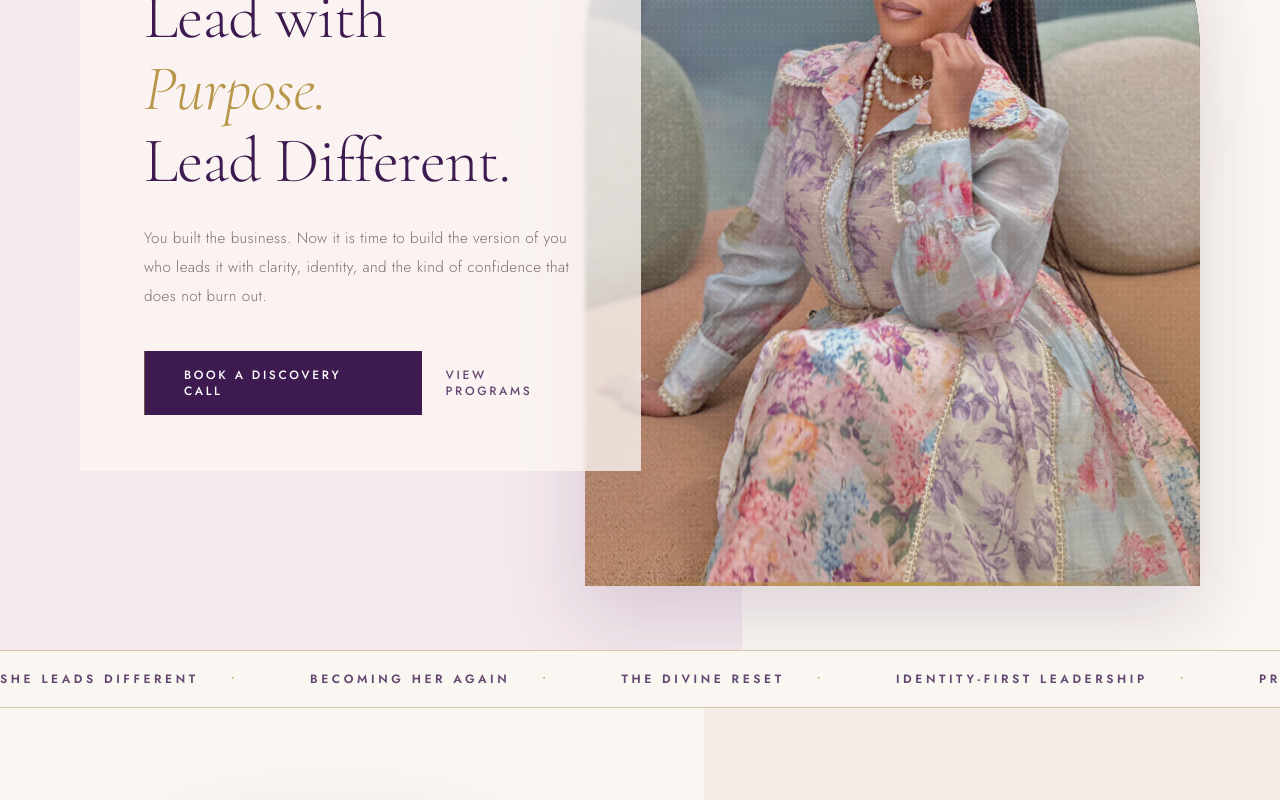
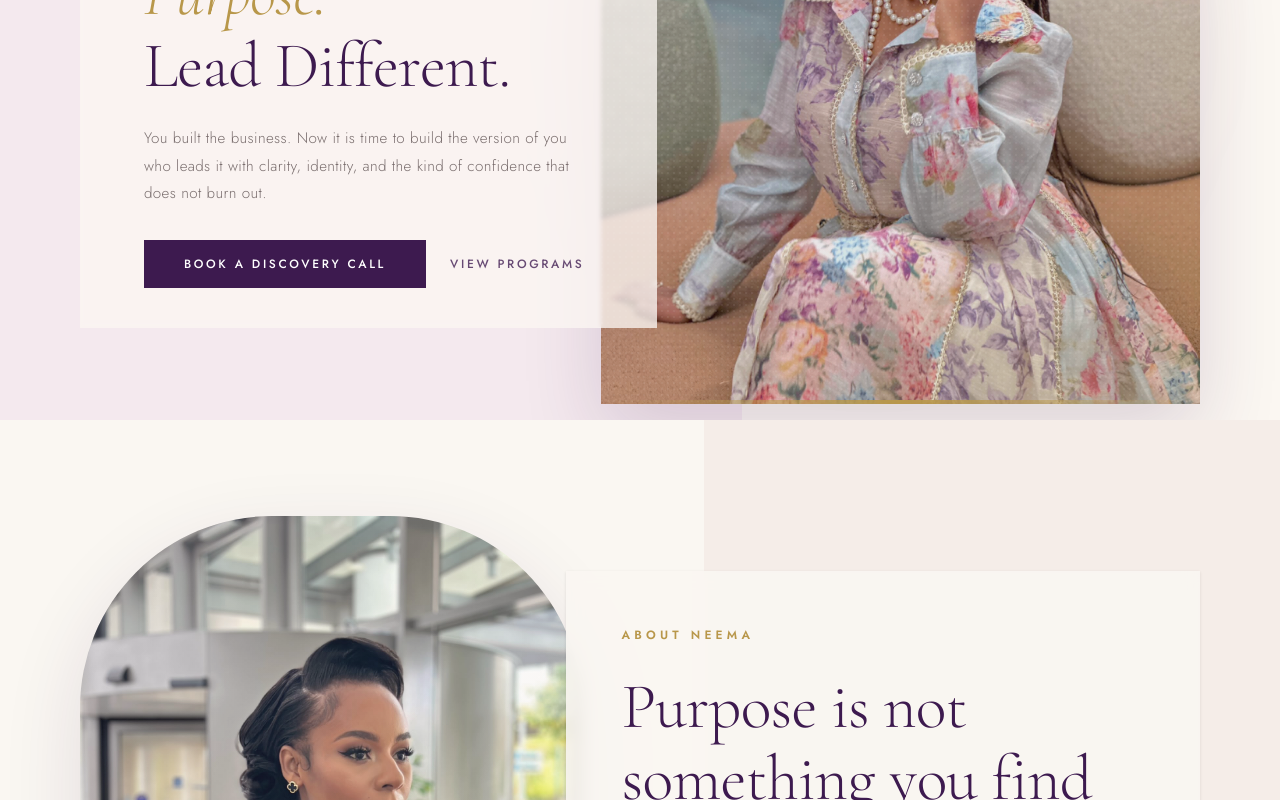
Before and after one commit to Peshmay/neem-personal-channel, a React (Vite) app in the folder apps/client/: page / in a window 1280 px wide. Shown: the part 380-1180 px from the top of the page. Built offline with nearby package versions, Linux system fonts and the light colour scheme.

Commit message:
content to be visible

```diff
--- a/apps/client/src/pages/HomePage.tsx
+++ b/apps/client/src/pages/HomePage.tsx
@@ -4,31 +4,30 @@ export default function HomePage() {
   return (
     <>
       <HeroSection />
-      <MarqueeStrip />
+
       <AboutPreviewSection />
       <ProgramsSection />
       <TestimonialSection />
     </>
   );
 }
+
 function HeroSection() {
   return (
     <section className="relative overflow-hidden bg-[#FBF7F2]">
       <div className="absolute left-0 top-0 hidden h-full w-[58%] bg-[#F4E9EE] lg:block" />
       <div className="absolute left-[48%] top-20 hidden h-[520px] w-[520px] rounded-full bg-[rgba(184,151,74,0.08)] blur-3xl lg:block" />
 
-      <div className="relative mx-auto flex max-w-7xl flex-col px-6 py-10 md:px-16 lg:grid lg:min-h-[calc(100vh-82px)] lg:grid-cols-[0.92fr_1.08fr] lg:items-center lg:gap-10 lg:px-20 lg:py-16">
-        {/* Image first on mobile */}
-        <div className="relative order-1 min-h-[430px] overflow-hidden rounded-t-[14rem] bg-[var(--color-plum)] shadow-[0_30px_80px_rgba(61,26,79,0.16)] md:min-h-[560px] md:rounded-t-[18rem] lg:order-2 lg:-ml-8 lg:min-h-[620px] lg:rounded-t-[18rem]">
+      <div className="relative mx-auto flex max-w-7xl flex-col px-6 py-10 md:px-16 lg:grid lg:h-[calc(100svh-82px)] lg:max-h-[900px] lg:min-h-[600px] lg:grid-cols-[0.95fr_1.05fr] lg:items-center lg:gap-10 lg:px-20 lg:pb-4 lg:pt-8">
+        {/* Image */}
+        <div className="relative order-1 h-[430px] overflow-hidden rounded-t-[14rem] bg-[var(--color-plum)] shadow-[0_30px_80px_rgba(61,26,79,0.16)] md:h-[560px] md:rounded-t-[18rem] lg:order-2 lg:-ml-8 lg:h-[calc(100svh-82px-3rem)] lg:max-h-[860px] lg:self-end lg:rounded-t-[16rem]">
           <div className="absolute inset-0 z-10 bg-gradient-to-br from-[rgba(61,26,79,0.28)] via-transparent to-[rgba(184,151,74,0.22)]" />
 
           <img
             src="/images/neema-founder.jpg"
             alt="Neema Souveraine"
-            className="h-full w-full object-cover object-[50%_42%] opacity-[0.92] contrast-[0.96] saturate-[0.92]"
-            onError={(event) => {
-              event.currentTarget.style.display = "none";
-            }}
+            className="h-full w-full object-cover object-[50%_35%] opacity-[0.92] contrast-[0.96] saturate-[0.92]"
+            onError={(e) => (e.currentTarget.style.display = "none")}
           />
 
           <div className="pointer-events-none absolute inset-0 z-20 opacity-[0.08] [background-image:radial-gradient(circle_at_1px_1px,rgba(255,255,255,0.8)_1px,transparent_0)] [background-size:6px_6px]" />
@@ -40,62 +39,34 @@ function HeroSection() {
           <div className="absolute bottom-0 left-0 right-0 z-30 h-1 bg-gradient-to-r from-transparent via-[var(--color-gold)] to-transparent" />
         </div>
 
-        {/* Text second on mobile */}
+        {/* Text */}
         <div className="relative z-20 order-2 mt-10 max-w-2xl lg:order-1 lg:-mr-16 lg:mt-0">
-          <div className="bg-[rgba(251,247,242,0.78)] px-8 py-8 backdrop-blur-[2px] md:px-12 lg:px-16 lg:py-14">
-            <p className="mb-7 text-xs font-semibold uppercase tracking-[0.35em] text-[var(--color-gold)]">
+          <div className="bg-[rgba(251,247,242,0.78)] px-8 py-8 backdrop-blur-[2px] md:px-12 lg:px-12 lg:py-10 xl:px-16">
+            <p className="mb-5 text-xs font-semibold uppercase tracking-[0.35em] text-[var(--color-gold)]">
               Coaching for Women Entrepreneurs
             </p>
 
-            <h1 className="editorial-headline mb-7 max-w-4xl">
+            <h1 className="editorial-headline mb-6 max-w-4xl lg:text-[clamp(2.75rem,6.5vh,4.75rem)] lg:leading-[1.05]">
               Lead with <br />
               <em>Purpose.</em>
               <br />
               Lead Different.
             </h1>
 
-            <p className="max-w-xl text-[0.95rem] font-light leading-[1.9] tracking-wide text-[var(--color-mist)]">
+            <p className="max-w-xl text-[0.95rem] font-light leading-[1.8] tracking-wide text-[var(--color-mist)]">
               You built the business. Now it is time to build the version of you
               who leads it with clarity, identity, and the kind of confidence
               that does not burn out.
             </p>
 
-            <div className="mt-10 flex flex-col items-start gap-6 sm:flex-row sm:items-center">
+            <div className="mt-8 flex flex-col items-start gap-6 sm:flex-row sm:items-center">
               <ButtonLink to="/sanctuary">Book a Discovery Call</ButtonLink>
-
               <ButtonLink to="/shop" variant="secondary">
                 View Programs
               </ButtonLink>
             </div>
           </div>
         </div>
-      </div>
-    </section>
-  );
-}
-
-function MarqueeStrip() {
-  const items = [
-    "She Leads Different",
-    "Becoming HER Again",
-    "The Divine Reset",
-    "Identity-First Leadership",
-    "Proverbs 31 Framework",
-  ];
-
-  return (
-    <section className="overflow-hidden border-y border-[var(--color-champagne)] bg-[var(--color-ivory)] py-5">
-      <div className="flex min-w-max gap-10 whitespace-nowrap">
-        {[...items, ...items].map((item, index) => (
-          <span
-            key={`${item}-${index}`}
-            className="text-xs font-semibold uppercase tracking-[0.3em] text-[rgba(61,26,79,0.8)]"
-          >
-            {item}
-            {/* Changed from heavy pipe to a clean bullet point */}
-            <span className="mx-8 text-[rgba(184,151,74,0.75)]">•</span>
-          </span>
-        ))}
       </div>
     </section>
   );
```
